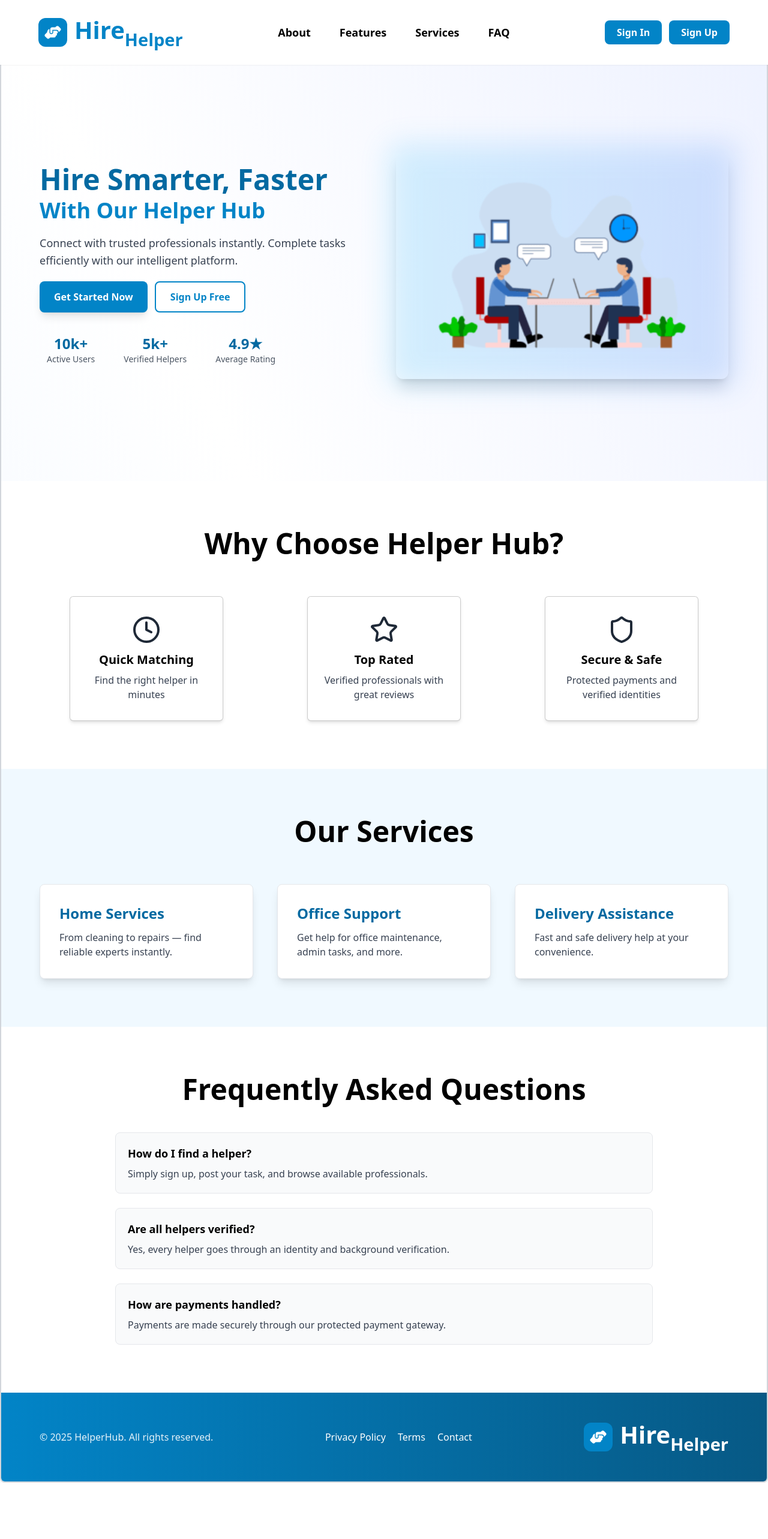
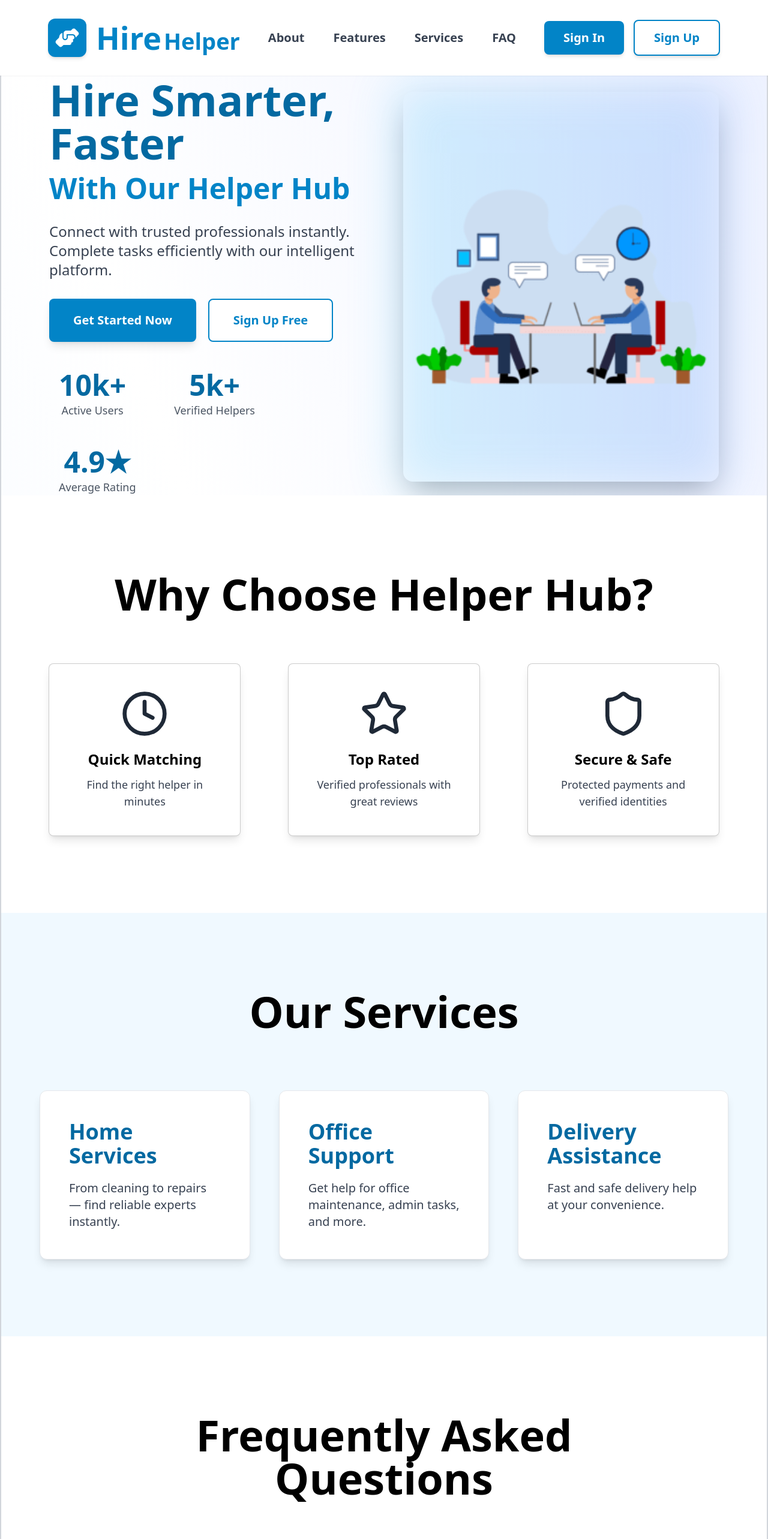
Before and after one commit to springboardmentor632/internship_infosys_2025_hire_a_helper_team_03, a React (Create React App) app in the folder frontend/: page / in a window 1280 px wide. Shown: the top 2566 px of the page at 60% size. Before the commit the page ends 2472 px from the top, so only its background shows below. Built offline with nearby package versions, Linux system fonts and the light colour scheme; no server answers.

Commit message:
Chnages in Home page

```diff
--- a/frontend/src/Pages/Home.jsx
+++ b/frontend/src/Pages/Home.jsx
@@ -44,108 +44,108 @@ export default function Home() {
         <nav
           className={`fixed top-0 left-0 right-0 z-50 transition-all duration-300 ${
             isScrolled
-              ? 'bg-white shadow-lg py-3'
-              : 'bg-white shadow-sm py-5'
+              ? 'bg-white shadow-lg py-4'
+              : 'bg-white shadow-sm py-6'
           }`}
         >
-          <div className="max-w-7xl mx-auto px-6 md:px-16">
+          <div className="w-full px-6 sm:px-8 md:px-12 lg:px-16 xl:px-20">
             <div className="flex items-center justify-between">
-              {/* Logo */}
-              <div className="flex items-center gap-3">
+              {/* Logo - Left Aligned */}
+              <div className="flex items-center gap-3 sm:gap-4">
                 <div className={`transition-all duration-300 ${
-                  isScrolled ? 'w-10 h-10' : 'w-12 h-12'
-                } bg-sky-600 rounded-xl flex items-center justify-center`}>
+                  isScrolled ? 'w-12 h-12 sm:w-14 sm:h-14' : 'w-14 h-14 sm:w-16 sm:h-16'
+                } bg-sky-600 rounded-xl flex items-center justify-center shadow-md`}>
                   <FaHandshakeAngle className={`transition-all duration-300 ${
-                    isScrolled ? 'w-6 h-5' : 'w-7 h-6'
+                    isScrolled ? 'w-7 h-6 sm:w-8 sm:h-7' : 'w-8 h-7 sm:w-10 sm:h-9'
                   } text-white`} />
                 </div>
                 <h1 className={`transition-all duration-300 ${
-                  isScrolled ? 'text-[32px]' : 'text-[40px]'
-                } font-bold text-sky-600 font-inter mr-0 flex`}>
+                  isScrolled ? 'text-[36px] sm:text-[42px]' : 'text-[42px] sm:text-[52px]'
+                } font-bold text-sky-600 font-inter flex items-baseline`}>
                   Hire
                   <h3 className={`transition-all duration-300 ${
-                    isScrolled ? 'text-[24px] mt-4' : 'text-[29px] mt-6'
-                  }`}>Helper</h3>
+                    isScrolled ? 'text-[26px] sm:text-[30px]' : 'text-[30px] sm:text-[38px]'
+                  } ml-1`}>Helper</h3>
                 </h1>
               </div>
 
-              {/* Desktop Menu */}
-              <div className="hidden md:flex gap-12 items-center">
-                <a href="#about" className="text-lg font-semibold text-black hover:text-sky-600 transition-colors">
+              {/* Desktop Menu - Center */}
+              <div className="hidden lg:flex gap-8 xl:gap-12 items-center">
+                <a href="#about" className="text-lg xl:text-xl font-semibold text-gray-700 hover:text-sky-600 transition-colors">
                   About
                 </a>
                 <a
                   href="#features"
-                  className="text-lg font-semibold text-black hover:text-sky-600 transition-colors"
+                  className="text-lg xl:text-xl font-semibold text-gray-700 hover:text-sky-600 transition-colors"
                 >
                   Features
                 </a>
                 <a
                   href="#services"
-                  className="text-lg font-semibold text-black hover:text-sky-600 transition-colors"
+                  className="text-lg xl:text-xl font-semibold text-gray-700 hover:text-sky-600 transition-colors"
                 >
                   Services
                 </a>
-                <a href="#faq" className="text-lg font-semibold text-black hover:text-sky-600 transition-colors">
+                <a href="#faq" className="text-lg xl:text-xl font-semibold text-gray-700 hover:text-sky-600 transition-colors">
                   FAQ
                 </a>
               </div>
 
-              {/* Buttons */}
-              <div className="hidden md:flex gap-3">
+              {/* Buttons - Right Aligned */}
+              <div className="hidden lg:flex gap-4 items-center">
                 <button
-                  className="px-5 py-2 bg-sky-600 text-white font-semibold rounded-lg hover:bg-sky-700 transition-colors"
+                  className="px-6 xl:px-8 py-3 xl:py-3.5 text-lg xl:text-xl bg-sky-600 text-white font-semibold rounded-lg hover:bg-sky-700 transition-all transform hover:scale-105 shadow-md"
                   onClick={() => navigate("/signin")}
                 >
                   Sign In
                 </button>
                 <button
-                  className="px-5 py-2 bg-sky-600 text-white font-semibold rounded-lg hover:bg-sky-700 transition-colors"
+                  className="px-6 xl:px-8 py-3 xl:py-3.5 text-lg xl:text-xl bg-white border-2 border-sky-600 text-sky-600 font-semibold rounded-lg hover:bg-sky-50 transition-all transform hover:scale-105 shadow-md"
                   onClick={() => navigate("/signup")}
                 >
                   Sign Up
                 </button>
               </div>
 
-              {/* Mobile Menu */}
+              {/* Mobile Menu Button */}
               <button
-                className="md:hidden"
+                className="lg:hidden p-2"
                 onClick={() => setIsMenuOpen(!isMenuOpen)}
               >
-                {isMenuOpen ? <X size={28} /> : <Menu size={28} />}
+                {isMenuOpen ? <X size={32} className="text-gray-700" /> : <Menu size={32} className="text-gray-700" />}
               </button>
             </div>
 
             {/* Mobile Dropdown */}
             {isMenuOpen && (
-              <div className="flex flex-col gap-4 pb-4 mt-4">
-                <a href="#about" className="text-lg font-semibold text-black">
+              <div className="lg:hidden flex flex-col gap-5 pb-6 mt-6 border-t pt-6">
+                <a href="#about" className="text-xl font-semibold text-gray-700 hover:text-sky-600 transition-colors">
                   About
                 </a>
                 <a
                   href="#features"
-                  className="text-lg font-semibold text-black"
+                  className="text-xl font-semibold text-gray-700 hover:text-sky-600 transition-colors"
                 >
                   Features
                 </a>
                 <a
                   href="#services"
-                  className="text-lg font-semibold text-black"
+                  className="text-xl font-semibold text-gray-700 hover:text-sky-600 transition-colors"
                 >
                   Services
                 </a>
-                <a href="#faq" className="text-lg font-semibold text-black">
+                <a href="#faq" className="text-xl font-semibold text-gray-700 hover:text-sky-600 transition-colors">
                   FAQ
                 </a>
-                <div className="flex gap-3">
+                <div className="flex flex-col sm:flex-row gap-4 mt-2">
                   <button
-                    className="flex-1 py-2 bg-sky-600 text-white font-semibold rounded-lg"
+                    className="w-full sm:flex-1 py-3.5 text-lg bg-sky-600 text-white font-semibold rounded-lg hover:bg-sky-700 transition-all shadow-md"
                     onClick={() => navigate("/signin")}
                   >
                     Sign In
                   </button>
                   <button
-                    className="flex-1 py-2 bg-sky-600 text-white font-semibold rounded-lg"
+                    className="w-full sm:flex-1 py-3.5 text-lg bg-white border-2 border-sky-600 text-sky-600 font-semibold rounded-lg hover:bg-sky-50 transition-all shadow-md"
                     onClick={() => navigate("/signup")}
                   >
                     Sign Up
@@ -156,64 +156,64 @@ export default function Home() {
           </div>
         </nav>
 
-        {/* Spacer for fixed nav */}
-        <div className="h-20"></div>
+        {/* Spacer for fixed nav - Responsive */}
+        <div className="h-24 sm:h-28 md:h-32"></div>
 
-        {/* Hero Section - Centered & Clean */}
-        <section className="relative z-10 flex items-center justify-center min-h-[calc(100vh-80px)] py-10 md:py-0" id="about">
-          <div className="max-w-7xl mx-auto px-4 sm:px-6 md:px-16 grid md:grid-cols-2 gap-8 md:gap-10 items-center">
-            {/* Left Text - Clean Design */}
-            <div className="space-y-5 text-center md:text-left">
-              <div className="space-y-2">
-                <h1 className="text-3xl sm:text-4xl md:text-5xl font-extrabold text-sky-700 leading-tight">
+        {/* Hero Section - Full Screen */}
+        <section className="relative z-10 flex items-center justify-center min-h-[calc(100vh-6rem)] sm:min-h-[calc(100vh-7rem)] md:min-h-[calc(100vh-8rem)] py-10 md:py-0" id="about">
+          <div className="w-full px-6 sm:px-8 md:px-12 lg:px-16 xl:px-20 grid md:grid-cols-2 gap-12 md:gap-16 items-center">
+            {/* Left Text - Enhanced Design */}
+            <div className="space-y-8 text-center md:text-left">
+              <div className="space-y-4">
+                <h1 className="text-4xl sm:text-5xl md:text-6xl lg:text-7xl font-extrabold text-sky-700 leading-tight">
                   Hire Smarter, Faster
                 </h1>
-                <h2 className="text-2xl sm:text-3xl md:text-4xl font-bold text-sky-600 leading-tight">
+                <h2 className="text-3xl sm:text-4xl md:text-5xl lg:text-5xl font-bold text-sky-600 leading-tight">
                   With Our Helper Hub
                 </h2>
               </div>
 
-              <p className="text-lg text-gray-700 leading-relaxed">
+              <p className="text-xl sm:text-2xl md:text-2xl text-gray-700 leading-relaxed max-w-2xl">
                 Connect with trusted professionals instantly. Complete tasks
                 efficiently with our intelligent platform.
               </p>
 
-              <div className="flex gap-3">
+              <div className="flex flex-col sm:flex-row gap-5 justify-center md:justify-start">
                 <button
-                  className="px-6 py-3 bg-sky-600 text-white font-semibold rounded-lg hover:bg-sky-700 transition-all transform hover:scale-105 shadow-lg"
+                  className="px-10 py-5 text-xl font-semibold bg-sky-600 text-white rounded-lg hover:bg-sky-700 transition-all transform hover:scale-105 shadow-lg"
                   onClick={() => navigate("/signin")}
                 >
                   Get Started Now
                 </button>
                 <button
-                  className="px-6 py-3 bg-white border-2 border-sky-600 text-sky-600 font-semibold rounded-lg hover:bg-sky-50 transition-all"
+                  className="px-10 py-5 text-xl font-semibold bg-white border-2 border-sky-600 text-sky-600 rounded-lg hover:bg-sky-50 transition-all"
                   onClick={() => navigate("/signup")}
                 >
                   Sign Up Free
                 </button>
               </div>
 
-              {/* Trust Indicators - Compact */}
-              <div className="flex flex-wrap items-center justify-center md:justify-start gap-4 sm:gap-6 pt-4">
-                <div className="text-center px-3">
-                  <div className="text-xl sm:text-2xl font-bold text-sky-700">10k+</div>
-                  <div className="text-xs sm:text-sm text-gray-600">Active Users</div>
+              {/* Trust Indicators - Enhanced */}
+              <div className="flex flex-wrap items-center justify-center md:justify-start gap-8 sm:gap-12 pt-4">
+                <div className="text-center px-4">
+                  <div className="text-4xl sm:text-5xl font-bold text-sky-700">10k+</div>
+                  <div className="text-base sm:text-lg text-gray-600 mt-1">Active Users</div>
                 </div>
-                <div className="text-center px-3">
-                  <div className="text-xl sm:text-2xl font-bold text-sky-700">5k+</div>
-                  <div className="text-xs sm:text-sm text-gray-600">Verified Helpers</div>
+                <div className="text-center px-4">
+                  <div className="text-4xl sm:text-5xl font-bold text-sky-700">5k+</div>
+                  <div className="text-base sm:text-lg text-gray-600 mt-1">Verified Helpers</div>
                 </div>
-                <div className="text-center px-3">
-                  <div className="text-xl sm:text-2xl font-bold text-sky-700">4.9★</div>
-                  <div className="text-xs sm:text-sm text-gray-600">Average Rating</div>
+                <div className="text-center px-4">
+                  <div className="text-4xl sm:text-5xl font-bold text-sky-700">4.9★</div>
+                  <div className="text-base sm:text-lg text-gray-600 mt-1">Average Rating</div>
                 </div>
               </div>
             </div>
 
-            {/* Image - Simple & Clean */}
+            {/* Image - Larger & Enhanced */}
             <div className="relative">
-              <div className="absolute -inset-3 bg-gradient-to-r from-sky-400 to-blue-500 rounded-xl opacity-20 blur-xl"></div>
-              <div className="relative h-[320px] md:h-[380px] rounded-xl overflow-hidden shadow-xl">
+              <div className="absolute -inset-4 bg-gradient-to-r from-sky-400 to-blue-500 rounded-2xl opacity-20 blur-2xl"></div>
+              <div className="relative h-[450px] md:h-[550px] lg:h-[650px] rounded-2xl overflow-hidden shadow-2xl">
                 <img
                   src={heroPageImage}
                   alt="Work discussion"
@@ -225,33 +225,33 @@ export default function Home() {
         </section>
 
         {/* Why Choose Section */}
-        <section className="relative z-10 py-20 bg-white" id="features">
+        <section className="relative z-10 py-24 md:py-32 bg-white" id="features">
           <div className="max-w-7xl mx-auto px-6 md:px-16">
-            <h2 className="text-4xl md:text-5xl font-bold text-center mb-16 text-black">
+            <h2 className="text-5xl md:text-6xl lg:text-7xl font-bold text-center mb-20 text-black">
               Why Choose Helper Hub?
             </h2>
 
-            <div className="grid md:grid-cols-3 gap-10 place-items-center">
-              <div className="w-64 h-52 bg-white border border-black/20 shadow-md rounded-md flex flex-col items-center justify-center p-6 hover:shadow-xl transition-shadow">
-                <Clock className="text-gray-800 mb-3 w-12 h-12" />
-                <h3 className="text-xl font-semibold mb-2">Quick Matching</h3>
-                <p className="text-gray-700 text-center">
+            <div className="grid md:grid-cols-3 gap-12 place-items-center">
+              <div className="w-80 h-72 bg-white border border-black/20 shadow-lg rounded-lg flex flex-col items-center justify-center p-8 hover:shadow-2xl transition-shadow hover:scale-105 transform duration-300">
+                <Clock className="text-gray-800 mb-5 w-20 h-20" />
+                <h3 className="text-2xl font-semibold mb-3">Quick Matching</h3>
+                <p className="text-lg text-gray-700 text-center">
                   Find the right helper in minutes
                 </p>
               </div>
 
-              <div className="w-64 h-52 bg-white border border-black/20 shadow-md rounded-md flex flex-col items-center justify-center p-6 hover:shadow-xl transition-shadow">
-                <Star className="text-gray-800 mb-3 w-12 h-12" />
-                <h3 className="text-xl font-semibold mb-2">Top Rated</h3>
-                <p className="text-gray-700 text-center">
+              <div className="w-80 h-72 bg-white border border-black/20 shadow-lg rounded-lg flex flex-col items-center justify-center p-8 hover:shadow-2xl transition-shadow hover:scale-105 transform duration-300">
+                <Star className="text-gray-800 mb-5 w-20 h-20" />
+                <h3 className="text-2xl font-semibold mb-3">Top Rated</h3>
+                <p className="text-lg text-gray-700 text-center">
                   Verified professionals with great reviews
                 </p>
               </div>
 
-              <div className="w-64 h-52 bg-white border border-black/20 shadow-md rounded-md flex flex-col items-center justify-center p-6 hover:shadow-xl transition-shadow">
-                <Shield className="text-gray-800 mb-3 w-12 h-12" />
-                <h3 className="text-xl font-semibold mb-2">Secure & Safe</h3>
-                <p className="text-gray-700 text-center">
+              <div className="w-80 h-72 bg-white border border-black/20 shadow-lg rounded-lg flex flex-col items-center justify-center p-8 hover:shadow-2xl transition-shadow hover:scale-105 transform duration-300">
+                <Shield className="text-gray-800 mb-5 w-20 h-20" />
+                <h3 className="text-2xl font-semibold mb-3">Secure & Safe</h3>
+                <p className="text-lg text-gray-700 text-center">
                   Protected payments and verified identities
                 </p>
               </div>
@@ -260,12 +260,12 @@ export default function Home() {
         </section>
 
         {/* Services Section */}
-        <section id="services" className="relative z-10 py-12 sm:py-16 md:py-20 bg-sky-50">
-          <div className="max-w-7xl mx-auto px-4 sm:px-6 md:px-16">
-            <h2 className="text-3xl sm:text-4xl md:text-5xl font-bold text-center mb-8 sm:mb-12 md:mb-16 text-black">
+        <section id="services" className="relative z-10 py-24 md:py-32 bg-sky-50">
+          <div className="max-w-7xl mx-auto px-6 sm:px-8 md:px-16">
+            <h2 className="text-5xl sm:text-6xl md:text-7xl font-bold text-center mb-16 sm:mb-20 md:mb-24 text-black">
               Our Services
             </h2>
-            <div className="grid sm:grid-cols-2 md:grid-cols-3 gap-6 sm:gap-8 md:gap-10">
+            <div className="grid sm:grid-cols-2 md:grid-cols-3 gap-8 sm:gap-10 md:gap-12">
               {[
                 {
                   title: "Home Services",
@@ -282,12 +282,12 @@ export default function Home() {
               ].map((service, i) => (
                 <div
                   key={i}
-                  className="bg-white p-6 sm:p-8 rounded-lg shadow-lg border border-gray-200 hover:shadow-xl transition-shadow"
+                  className="bg-white p-10 sm:p-12 rounded-xl shadow-lg border border-gray-200 hover:shadow-2xl transition-all hover:scale-105 transform duration-300"
                 >
-                  <h3 className="text-xl sm:text-2xl font-semibold mb-2 sm:mb-3 text-sky-700">
+                  <h3 className="text-3xl sm:text-4xl font-semibold mb-4 sm:mb-5 text-sky-700">
                     {service.title}
                   </h3>
-                  <p className="text-sm sm:text-base text-gray-700">{service.desc}</p>
+                  <p className="text-lg sm:text-xl text-gray-700">{service.desc}</p>
                 </div>
               ))}
             </div>
@@ -295,12 +295,12 @@ export default function Home() {
         </section>
 
         {/* FAQ Section */}
-        <section id="faq" className="relative z-10 py-20 bg-white">
-          <div className="max-w-4xl mx-auto px-6 md:px-0">
-            <h2 className="text-4xl md:text-5xl font-bold text-center mb-12">
+        <section id="faq" className="relative z-10 py-24 md:py-32 bg-white">
+          <div className="max-w-5xl mx-auto px-6 md:px-12">
+            <h2 className="text-5xl md:text-6xl lg:text-7xl font-bold text-center mb-16 md:mb-20">
               Frequently Asked Questions
             </h2>
-            <div className="space-y-6">
+            <div className="space-y-8">
               {[
                 {
                   q: "How do I find a helper?",
@@ -317,10 +317,10 @@ export default function Home() {
               ].map((faq, i) => (
                 <div
                   key={i}
-                  className="border border-gray-200 rounded-lg p-5 bg-gray-50 hover:bg-gray-100 transition-colors"
+                  className="border-2 border-gray-200 rounded-xl p-8 bg-gray-50 hover:bg-sky-50 hover:border-sky-300 transition-all shadow-md hover:shadow-xl"
                 >
-                  <h3 className="text-lg font-semibold mb-2">{faq.q}</h3>
-                  <p className="text-gray-700">{faq.a}</p>
+                  <h3 className="text-2xl md:text-3xl font-semibold mb-4 text-sky-700">{faq.q}</h3>
+                  <p className="text-lg md:text-xl text-gray-700">{faq.a}</p>
                 </div>
               ))}
             </div>
@@ -328,33 +328,33 @@ export default function Home() {
         </section>
 
         {/* Footer */}
-        <footer className="relative z-10 bg-gradient-to-r from-sky-600 to-sky-800 text-white py-8 sm:py-10">
-          <div className="max-w-7xl mx-auto px-4 sm:px-6 md:px-16">
-            <div className="flex flex-col md:flex-row justify-between items-center gap-6">
-              <p className="text-center md:text-left text-white/90 text-sm sm:text-base order-2 md:order-1">
+        <footer className="relative z-10 bg-gradient-to-r from-sky-600 to-sky-800 text-white py-12 sm:py-16">
+          <div className="max-w-7xl mx-auto px-6 sm:px-8 md:px-16">
+            <div className="flex flex-col md:flex-row justify-between items-center gap-8">
+              <p className="text-center md:text-left text-white/90 text-lg sm:text-xl order-2 md:order-1">
                 © 2025 HelperHub. All rights reserved.
               </p>
 
-              <div className="flex gap-4 sm:gap-5 order-3 md:order-2">
-                <button className="hover:underline text-sm sm:text-base bg-transparent border-0 cursor-pointer text-white">
+              <div className="flex gap-6 sm:gap-8 order-3 md:order-2">
+                <button className="hover:underline text-lg sm:text-xl bg-transparent border-0 cursor-pointer text-white hover:text-white/80 transition-colors">
                   Privacy Policy
                 </button>
-                <button className="hover:underline text-sm sm:text-base bg-transparent border-0 cursor-pointer text-white">
+                <button className="hover:underline text-lg sm:text-xl bg-transparent border-0 cursor-pointer text-white hover:text-white/80 transition-colors">
                   Terms
                 </button>
-                <button className="hover:underline text-sm sm:text-base bg-transparent border-0 cursor-pointer text-white">
+                <button className="hover:underline text-lg sm:text-xl bg-transparent border-0 cursor-pointer text-white hover:text-white/80 transition-colors">
                   Contact
                 </button>
               </div>
 
               {/* Logo */}
-              <div className="flex items-center gap-2 sm:gap-3 order-1 md:order-3 mb-4 md:mb-0">
-                <div className="w-10 h-10 sm:w-12 sm:h-12 bg-sky-600 rounded-xl flex items-center justify-center">
-                  <FaHandshakeAngle className="w-6 h-5 sm:w-7 sm:h-6 text-white" />
+              <div className="flex items-center gap-3 sm:gap-4 order-1 md:order-3 mb-4 md:mb-0">
+                <div className="w-14 h-14 sm:w-16 sm:h-16 bg-white/10 rounded-xl flex items-center justify-center">
+                  <FaHandshakeAngle className="w-8 h-7 sm:w-10 sm:h-9 text-white" />
                 </div>
-                <h1 className="text-[32px] sm:text-[40px] font-bold text-white font-inter mr-0 flex">
+                <h1 className="text-[42px] sm:text-[48px] font-bold text-white font-inter mr-0 flex">
                   Hire
-                  <h3 className="text-[24px] sm:text-[29px] mt-5 sm:mt-6">Helper</h3>
+                  <h3 className="text-[32px] sm:text-[36px] mt-6 sm:mt-7">Helper</h3>
                 </h1>
               </div>
             </div>
```
Also changed, not shown: 1 other file (tests, documents, lock files or other folders).
